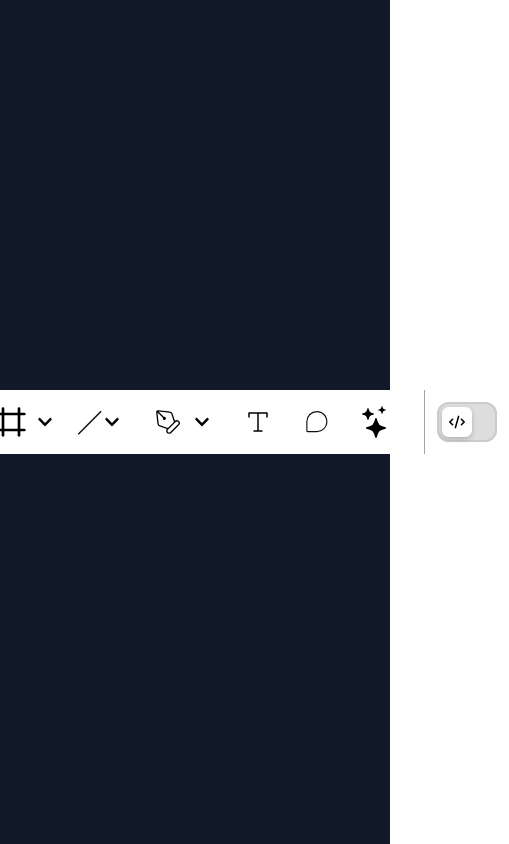
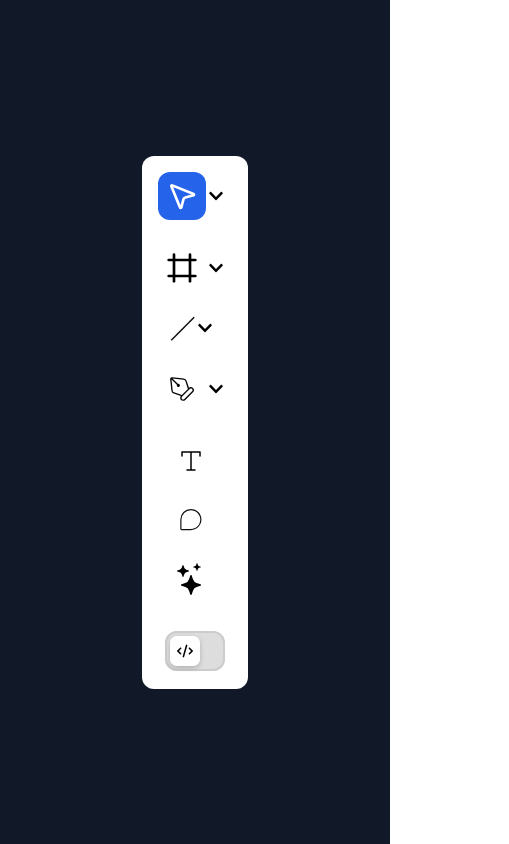
Before and after one commit to sailingsam/peerlist10daysChallenge, a React (Vite) app: page /4 in a window 390 px wide. Shown: the whole page, 509 px wide, since content can reach past the window. Built offline with nearby package versions, Linux system fonts and the light colour scheme.

Commit message:
added responsiveness for ch4

```diff
--- a/src/challenges/challenge4/FigmaDevMode.jsx
+++ b/src/challenges/challenge4/FigmaDevMode.jsx
@@ -32,7 +32,7 @@ export default function FigmaDevMode() {
       variants={parentVariants}
       transition={{ duration: 1, ease: "easeInOut", easings: "easeInOut" }}
     >
-      <div className="bg-white rounded-xl h-16 flex justify-center items-center cursor-pointer">
+      <div className="bg-white rounded-xl h-16 h-fit flex flex-col sm:flex-row justify-center items-center cursor-pointer">
         <motion.div
           initial={{ opacity: 0, y: -50, display: "none" }}
           animate={isDevMode ? "visible" : "hidden"}
@@ -41,9 +41,9 @@ export default function FigmaDevMode() {
             hidden: { opacity: 0, y: 15, display: "none" },
           }}
           transition={{ duration: 0.4, delay: !isDevMode ? 0 : 0.4 }}
-          className="p-2 pr-3 h-full flex items-center gap-4"
+          className="p-2 pr-3 h-full flex flex-col sm:flex-row items-center gap-4"
         >
-          <div className="p-2 pr-3 h-full flex items-center gap-4">
+          <div className="p-2 pr-3 h-full flex flex-col sm:flex-row items-center gap-4">
             <div className="flex items-center">
               <LuMousePointer2 className="bg-green-600 h-full w-12 p-2 text-white rounded-xl flex justify-center items-center" />
               <FaChevronDown className="ml-[2px]" />
@@ -68,7 +68,7 @@ export default function FigmaDevMode() {
           transition={{ duration: 0.4, delay: isDevMode ? 0 : 0.4 }}
           className="p-2 pr-3 h-full flex items-center gap-6"
         >
-          <div className="p-2 pr-3 h-full flex items-center gap-6">
+          <div className="p-2 pr-3 h-full flex flex-col sm:flex-row items-center gap-6">
             <div className="flex items-center">
               <LuMousePointer2 className="bg-blue-600 h-full w-12 p-2 text-white rounded-xl flex justify-center items-center" />
               <FaChevronDown className="ml-[2px]" />
@@ -102,7 +102,7 @@ export default function FigmaDevMode() {
 
         {/* below is second part which is perfectly working */}
         <div className="p-3 h-full dev-mode">
-          <label class="toggle-switch h-full w-[60px]">
+          <label class="toggle-switch  h-[40px] sm:h-10 w-[60px]">
             <input type="checkbox" onChange={toggleDevMode} />
             <div class="toggle-switch-background">
               <div class="toggle-switch-handle flex justify-center items-center">
```
